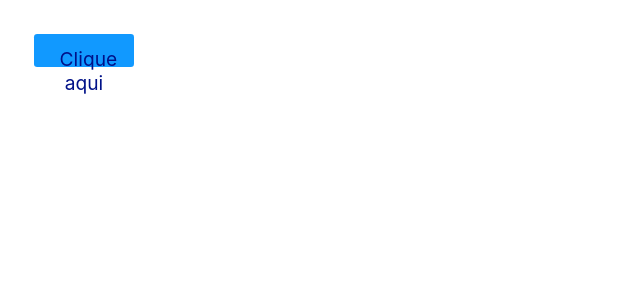
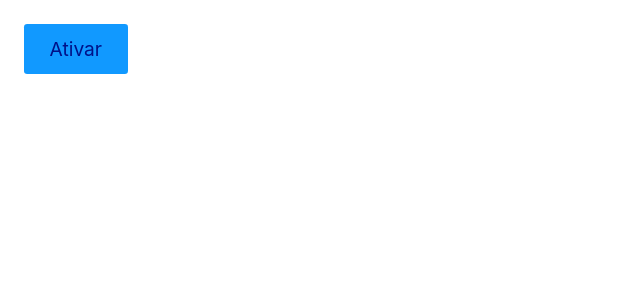
Before and after one commit to ocesar9/React, a React (Create React App) app in the folder ambiente-do-curso/appreact/: page / in a window 1280 px wide. Shown: the top 300 px of the page, without its empty margins (0-640 px from the left). Built offline with nearby package versions, Linux system fonts and the light colour scheme.

Commit message:
Lazy e Suspense

```diff
--- a/ambiente-do-curso/appreact/package.json
+++ b/ambiente-do-curso/appreact/package.json
@@ -5,6 +5,7 @@
     "@testing-library/user-event": "^13.5.0",
     "bootstrap": "^5.2.3",
     "history": "^5.3.0",
+    "jquery": "^3.6.3",
     "react": "^18.2.0",
     "react-bootstrap": "^2.7.0",
     "react-dom": "^18.2.0",
--- a/ambiente-do-curso/appreact/src/App.js
+++ b/ambiente-do-curso/appreact/src/App.js
@@ -1,14 +1,19 @@
-import React from 'react'
-import Button from './Button'
-
+import React from 'react';
+const Contato = React.lazy(() => import('./Contato'));
 
 const App = () => {
+  const [ativar, setAtivar] = React.useState(false);
+
   return (
     <div>
-      <Button width={100}>Clique aqui</Button>
+      {ativar && (
+        <React.Suspense fallback={<div>Carregando...</div>}>
+          <Contato />
+        </React.Suspense>
+      )}
+      <button onClick={() => setAtivar(true)}>Ativar</button>
     </div>
-  )
-}
+  );
+};
 
-
-export default App
+export default App;
--- a/ambiente-do-curso/appreact/src/Button.js
+++ /dev/null
@@ -1,26 +0,0 @@
-import React from 'react';
-import { PropTypes } from 'prop-types';
-
-const Button = (props) => {
-  return (
-    <button
-      style={{
-        margin: props.margin,
-        width: `${props.width}px`,
-        height: `${props.width / 3}px`,
-      }}
-    >
-      {props.children}
-    </button>
-  );
-};
-
-Button.defaultProps = {
-  margin: '10px',
-};
-
-Button.propTypes = {
-  width: PropTypes.number.isRequired,
-};
-
-export default Button;
--- /dev/null
+++ b/ambiente-do-curso/appreact/src/Contato.js
@@ -0,0 +1,12 @@
+import React from 'react'
+// import $ from 'jquery'
+
+const Contato = () => {
+  return (
+    <div>
+      <h1>Contato</h1>
+    </div>
+  )
+}
+
+export default Contato
```
Also changed, not shown: 2 other files (tests, documents, lock files or other folders).
